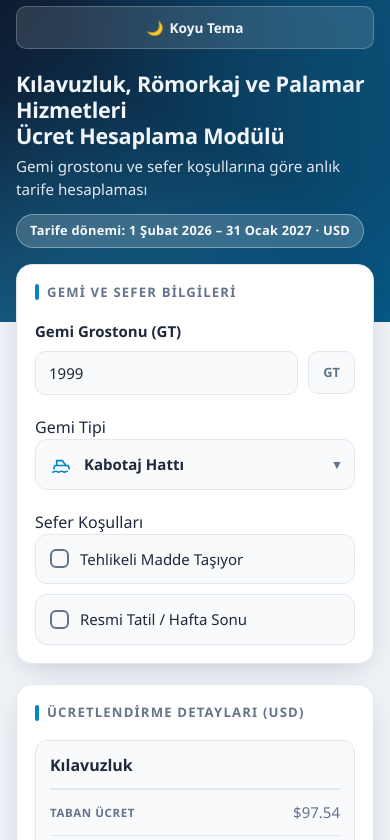
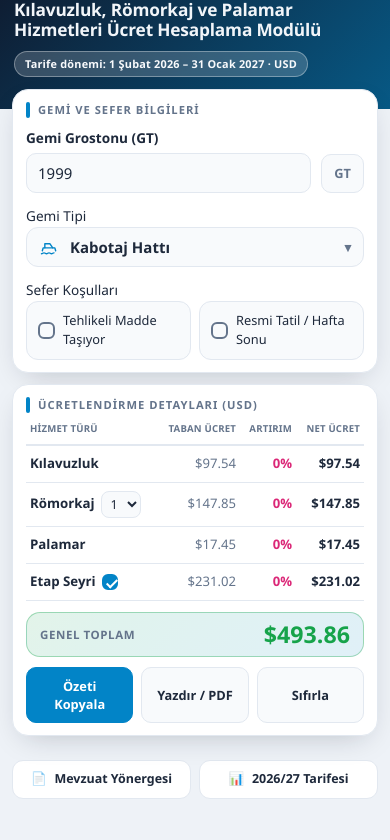
Before and after one commit to mkptheCapt/kilavuzluk-hizmetleri-tarife-hesaplama, a plain HTML site: page index.html in a window 390 px wide. Shown: the part 54-894 px from the top of the page. After the commit the page ends 867 px from the top, so only its background shows below. Drawn offline with Linux system fonts and the light colour scheme.

Commit message:
Mobil/tablet tek-ekran kompakt düzen ve Etap Seyri seçimi (#3)
- Telefon/tablette tüm arayüz tek ekrana sığacak şekilde kompaktlaştırıldı
- Sonuç tablosu mobilde kompakt tabloya döndürüldü
- Etap Seyri onay kutusu eklendi; seçili değilse toplama dahil edilmez
- Gemi tipi dropdown korundu; mobilde PDF butonları altta kompakt satır

```diff
--- a/index.html
+++ b/index.html
@@ -232,6 +232,16 @@
   select.tug{
     width:auto;padding:4px 8px;font-size:.82rem;border-radius:8px;
   }
+  .svc-check{position:relative;display:inline-flex;align-items:center;cursor:pointer;flex:none}
+  .svc-check input{position:absolute;opacity:0;pointer-events:none}
+  .svc-check .dot{width:18px;height:18px;border-radius:6px}
+  .svc-check input:checked ~ .dot{border-color:var(--accent);background:var(--accent)}
+  .svc-check input:checked ~ .dot::after{
+    content:"";position:absolute;left:5px;top:1px;width:4px;height:9px;
+    border:solid #fff;border-width:0 2px 2px 0;transform:rotate(45deg);
+  }
+  .svc-check input:focus-visible ~ .dot{box-shadow:0 0 0 3px color-mix(in srgb,var(--accent) 30%,transparent)}
+  tr.excluded td:not(:first-child){opacity:.4}
 
   .total{
     margin-top:22px;padding:18px 20px;border-radius:14px;
@@ -296,45 +306,80 @@
   }
   .note strong{color:var(--text)}
 
-  /* ---------- Mobil düzen ---------- */
-  @media(max-width:559px){
-    .hero{padding:24px 16px 74px}
-    .hero-top{flex-direction:column;align-items:stretch;gap:14px}
-    .hero-actions{justify-content:stretch}
-    .hero-actions .icon-btn{flex:1 1 calc(50% - 4px);justify-content:center;padding:11px 12px}
-    .wrap{padding:0 16px 40px}
-    .card{padding:18px}
-    .doc-links{flex-direction:column;gap:10px;max-width:none}
-    .doc-btn{justify-content:center}
+  /* ---------- Kompakt tek-ekran düzeni (telefon / tablet) ---------- */
+  @media(max-width:900px){
+    .hero{padding:12px 14px 32px}
+    .hero::after{display:none}
+    .hero-top{flex-direction:row;align-items:center;gap:10px}
+    .brand{font-size:.8rem;opacity:.9}
+    .hero-actions{justify-content:flex-end}
+    .hero-actions .icon-btn{padding:7px 10px;font-size:.76rem}
+    .hero h1{margin:9px 0 3px;font-size:1.08rem;line-height:1.18}
+    .hero h1 br{display:none}
+    .hero p.sub{display:none}
+    .chip{margin-top:7px;padding:4px 10px;font-size:.68rem}
 
-    /* Sonuç tablosunu kart düzenine çevir */
-    .table-scroll{overflow-x:visible}
+    .wrap{margin:-20px auto 0;padding:0 12px 14px}
+    .grid{gap:11px}
+    .card{padding:12px 13px}
+    .card h2{margin:0 0 9px;font-size:.7rem}
+    .field{margin-bottom:10px}
+    label.lbl,.field .lbl{margin-bottom:5px;font-size:.85rem}
+    input[type=number],select{padding:9px 11px}
+    .unit{padding:9px 12px}
+    .dd-trigger{padding:9px 12px}
+    .dd-ico svg{width:20px;height:20px}
+
+    .options{grid-template-columns:1fr 1fr;gap:8px}
+    .opt{padding:9px 11px;font-size:.8rem;gap:8px}
+    .dot{width:17px;height:17px}
+
+    /* Kompakt tablo (dikey sığması için sade satırlar) */
     table{min-width:0}
-    thead{position:absolute;width:1px;height:1px;overflow:hidden;clip:rect(0 0 0 0);white-space:nowrap}
-    table,tbody,tr,td{display:block;width:100%}
-    tbody tr{
-      border:1px solid var(--border);border-radius:12px;
-      background:var(--card-soft);padding:4px 14px;margin-bottom:12px;
-    }
-    tbody tr:last-child{margin-bottom:0}
-    tbody tr:hover td{background:transparent}
-    td{
-      display:flex;justify-content:space-between;align-items:center;gap:14px;
-      padding:11px 0;border-bottom:1px solid var(--border);
-      text-align:right;white-space:normal;
-    }
-    td:last-child{border-bottom:none}
-    td::before{
-      content:attr(data-label);text-align:left;flex:none;
-      font-size:.72rem;font-weight:700;letter-spacing:.05em;
-      text-transform:uppercase;color:var(--muted);
-    }
-    td:first-child{
-      display:block;font-size:1rem;font-weight:700;
-      padding:8px 0 11px;border-bottom:2px solid var(--border);text-align:left;
-    }
-    td:first-child::before{content:none}
-    td.net{font-size:1.05rem}
+    th{padding:0 4px 7px;font-size:.6rem;letter-spacing:.02em}
+    td{padding:8px 4px;font-size:.82rem}
+    td:first-child{font-size:.83rem}
+    .svc{gap:6px}
+    .mini{display:none}
+    select.tug{padding:3px 5px;font-size:.78rem}
+    .svc-check .dot{width:16px;height:16px}
+
+    .total{margin-top:11px;padding:10px 13px}
+    .total .lab{font-size:.72rem}
+    .total .val{font-size:1.45rem}
+    .actions{margin-top:10px;gap:8px}
+    .btn{padding:9px 12px;font-size:.8rem;min-width:0}
+
+    /* Ayarlar ve not gizli; PDF butonları altta küçük bir satır olarak kalır */
+    details.settings,.note{display:none}
+    footer{padding:10px 12px 14px;margin:0}
+    .doc-links{margin:0 auto;max-width:none;gap:8px}
+    .doc-btn{flex:1 1 0;min-width:0;justify-content:center;padding:9px 10px;font-size:.78rem;box-shadow:none}
+  }
+
+  /* Kısa ekranlı cihazlar (ör. iPhone SE) için ekstra sıkıştırma */
+  @media(max-width:900px) and (max-height:730px){
+    .hero{padding:7px 14px 22px}
+    .hero h1{font-size:.9rem;margin:5px 0 2px;line-height:1.15}
+    .chip{display:none}
+    .brand{font-size:.74rem}
+    .hero-actions .icon-btn{padding:6px 9px;font-size:.72rem}
+    .wrap{margin:-16px auto 0;padding:0 12px 8px}
+    .grid{gap:7px}
+    .card{padding:8px 12px}
+    .card h2{margin:0 0 6px;font-size:.66rem}
+    .field{margin-bottom:7px}
+    label.lbl,.field .lbl{margin-bottom:4px;font-size:.82rem}
+    input[type=number],select,.unit,.dd-trigger{padding:7px 11px}
+    .opt{padding:7px 10px;font-size:.78rem}
+    .dd-ico svg{width:19px;height:19px}
+    td{padding:5px 4px;font-size:.8rem}
+    th{padding:0 4px 5px}
+    .total{margin-top:7px;padding:7px 12px}
+    .total .lab{font-size:.68rem}
+    .total .val{font-size:1.2rem}
+    .actions{margin-top:7px;gap:7px}
+    .btn{padding:7px 9px;font-size:.78rem}
   }
 
   @media print{
@@ -363,7 +408,7 @@
         </button>
       </div>
     </div>
-    <h1>Kılavuzluk, Römorkaj ve Palamar Hizmetleri<br>Ücret Hesaplama Modülü</h1>
+    <h1>Kılavuzluk, Römorkaj ve Palamar Hizmetleri <br>Ücret Hesaplama Modülü</h1>
     <p class="sub">Gemi grostonu ve sefer koşullarına göre anlık tarife hesaplaması</p>
     <span class="chip">Tarife dönemi: 1 Şubat 2026 – 31 Ocak 2027 · USD</span>
   </div>
@@ -573,6 +618,11 @@
       for (let i = 0; i <= 9; i++) opts += '<option value="' + i + '"' + (i === 1 ? " selected" : "") + '>' + i + '</option>';
       ilk += '<span class="mini">adet</span><select class="tug" id="adet" aria-label="Römorkör adedi">' + opts + '</select>';
     }
+    if (hizmet === "Etap Seyri") {
+      ilk += '<label class="svc-check" title="Etap seyrini toplama dahil et">' +
+             '<input type="checkbox" id="etapChk" checked aria-label="Etap seyrini toplama dahil et">' +
+             '<span class="dot sq"></span></label>';
+    }
     ilk += '</div>';
     tr.innerHTML = '<td>' + ilk + '</td>' +
                    '<td class="base" data-c="taban" data-label="Taban Ücret">$0.00</td>' +
@@ -611,12 +661,17 @@
     };
 
     const adet = parseInt($("adet").value, 10) || 0;
+    const etapDahil = $("etapChk").checked;
     let toplam = 0;
 
     tbody.querySelectorAll("tr").forEach(function(tr){
       const hizmet = tr.dataset.hizmet;
       const taban = ham[hizmet];
-      const net = hizmet === "Römorkaj" ? taban * carpan * adet : taban * carpan;
+      let net = hizmet === "Römorkaj" ? taban * carpan * adet : taban * carpan;
+      if (hizmet === "Etap Seyri") {
+        tr.classList.toggle("excluded", !etapDahil);
+        if (!etapDahil) net = 0;
+      }
       toplam += net;
       tr.querySelector('[data-c="taban"]').textContent   = usd(taban);
       tr.querySelector('[data-c="artirim"]').textContent = artirimStr;
@@ -627,7 +682,7 @@
   }
 
   /* ---------------- Olay bağlamaları ---------------- */
-  ["gt","tehlikeli","tatil","adet"].forEach(function(id){
+  ["gt","tehlikeli","tatil","adet","etapChk"].forEach(function(id){
     $(id).addEventListener("input", hesapla);
     $(id).addEventListener("change", hesapla);
   });
@@ -636,6 +691,7 @@
     $("tehlikeli").checked = false;
     $("tatil").checked = false;
     $("adet").value = "1";
+    $("etapChk").checked = true;
     tipSec("Kabotaj Hattı");
   });
 
```
